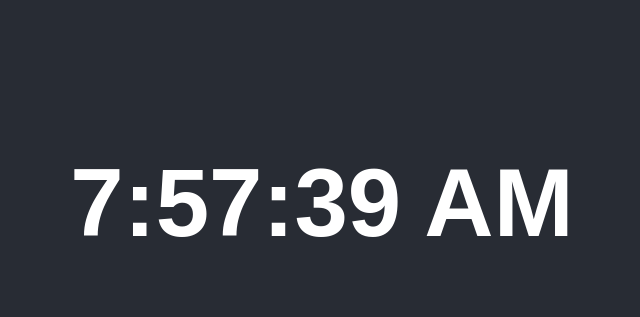
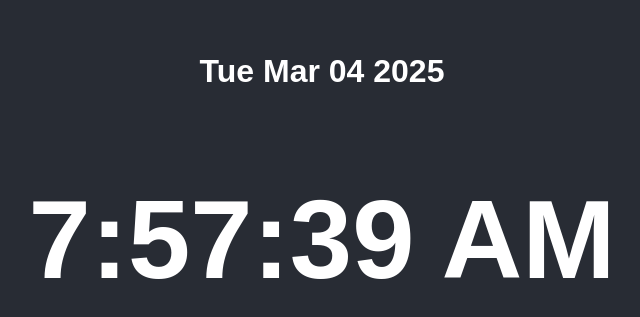
Before and after one commit to Onwell/digital-clock, a React (Create React App) app: page / in a window 1280 px wide. Shown: the part 197-514 px from the top of the page, without its empty margins (318-958 px from the left). Built offline with nearby package versions, Linux system fonts and the light colour scheme.

Commit message:
update clock js
Changes & Features
✅ Displays the current date in a readable format (Mon Mar 03 2025).
✅ Styled the date and time for a clean UI.
✅ Automatically updates every second without performance issues.

```diff
--- a/src/Clock.js
+++ b/src/Clock.js
@@ -13,7 +13,10 @@ const Clock = () => {
 
   return (
     <div style={styles.clockContainer}>
-      <h1 style={styles.time}>{time.toLocaleTimeString()}</h1>
+      <div style={styles.clockContent}>
+        <h2 style={styles.date}>{time.toDateString()}</h2>
+        <h1 style={styles.time}>{time.toLocaleTimeString()}</h1>
+      </div>
     </div>
   );
 };
@@ -26,9 +29,21 @@ const styles = {
     height: "100vh",
     backgroundColor: "#282c34",
     color: "white",
-    fontSize: "3rem",
+    fontSize: "2rem",
+    textAlign: "center",
+  },
+  clockContent: {
+    display: "flex",
+    flexDirection: "column",
+    alignItems: "center",
+  },
+  date: {
+    fontSize: "2rem",
+    marginBottom: "10px",
+    fontFamily: "Arial, sans-serif",
   },
   time: {
+    fontSize: "7rem",
     fontFamily: "Arial, sans-serif",
   },
 };
```
